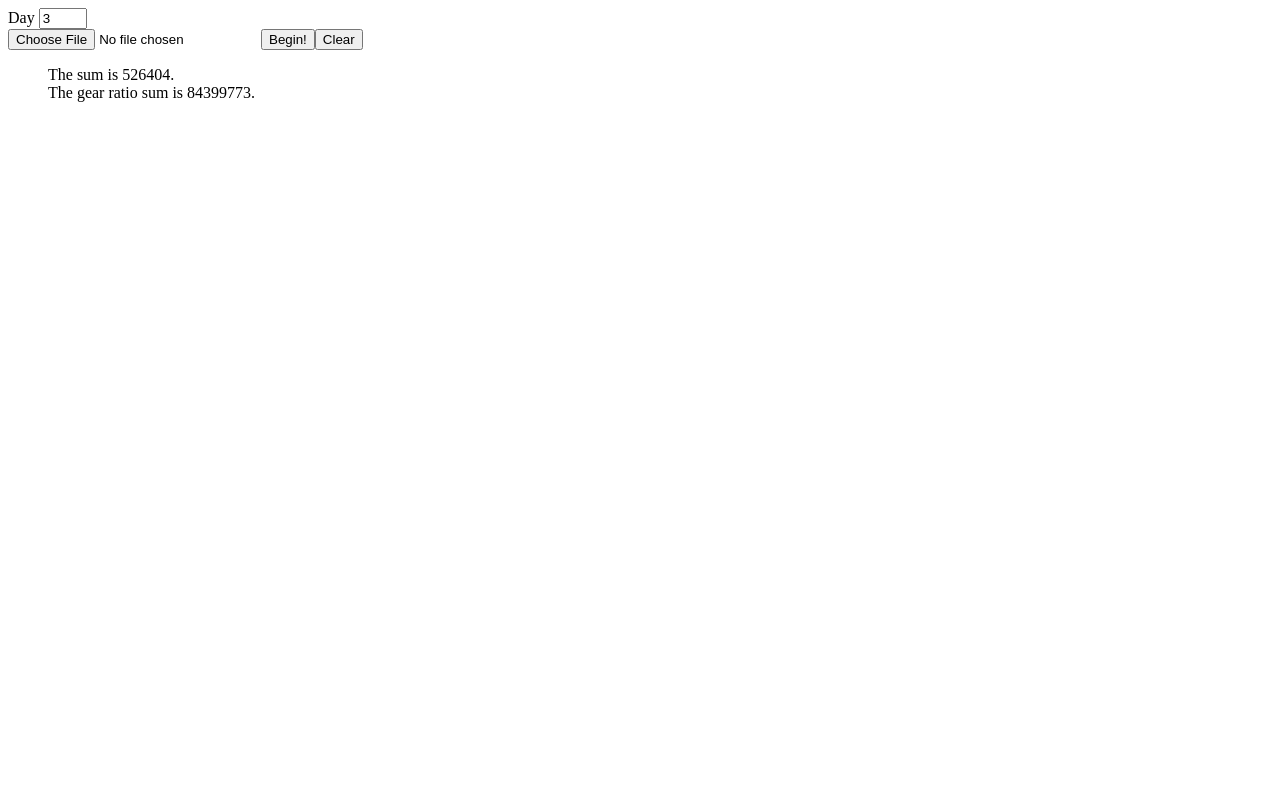
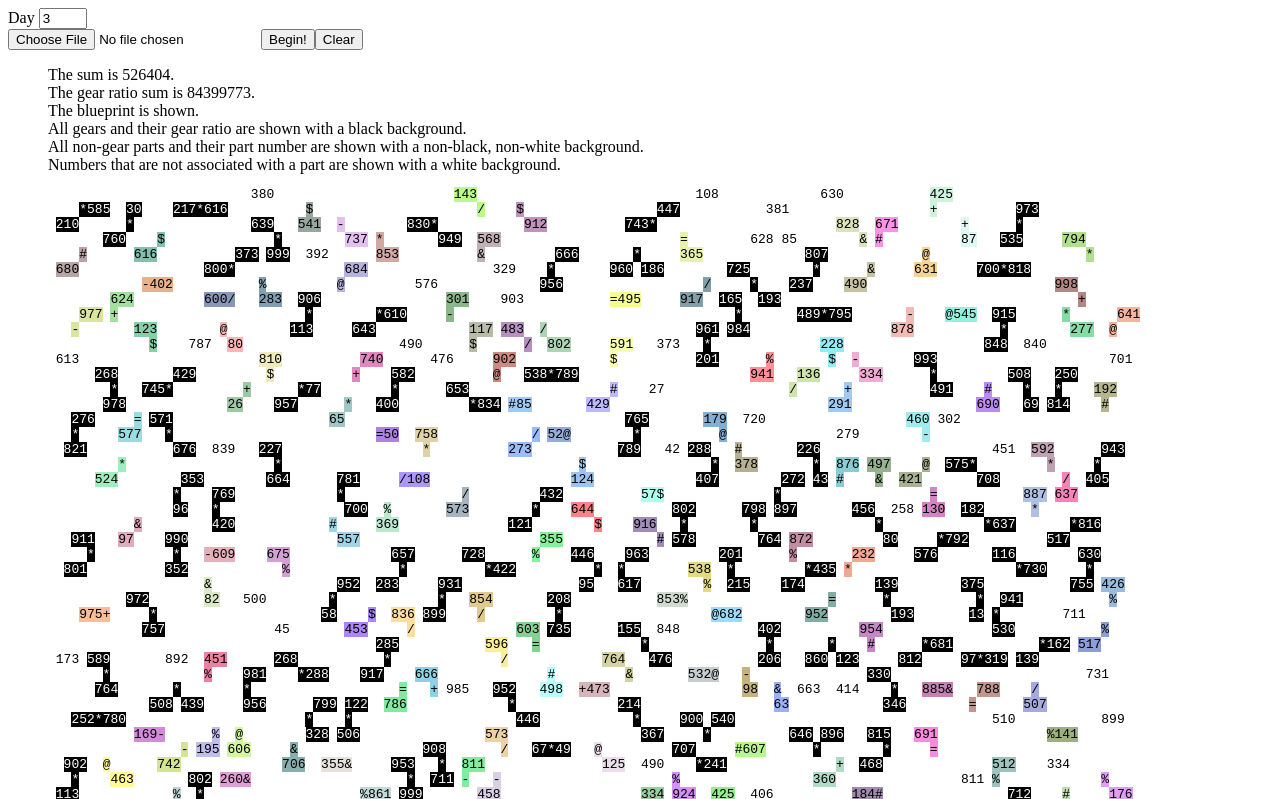
Before and after one commit to meow56/advent-of-code-2023, a plain HTML site: page index.html in a window 1280 px wide. Both pictures are taken after a click on the button "Begin!". Shown: the top 799 px of the page. Drawn offline with Linux system fonts and the light colour scheme.

Commit message:
Day 3-3
Classes implemented as planned. Also I added a random function so I could give each part a random color.

```diff
--- a/code/day-03.js
+++ b/code/day-03.js
@@ -1,7 +1,22 @@
 "use strict";
 
 function day03(input) {
+	function MaybePartNumber(y, xStart, xEnd, value) {
+		this.y = y;
+		this.xStart = xStart;
+		this.xEnd = xEnd;
+		this.value = value;
+		this.isPartNumber = false;
+		this.adjacentPart;
+	}
 
+	function Part(y, x, isMaybeGear) {
+		this.y = y;
+		this.x = x;
+		this.isMaybeGear = isMaybeGear;
+		this.adjacentLabels = [];
+		this.color = [randInt(128, 255), randInt(128, 255), randInt(128, 255)];
+	}
 
 	const FILE_REGEX = /.+/g;
 	let grid = [];
@@ -14,35 +29,80 @@ function day03(input) {
 		grid.push(entry[0].split(""));
 		let partEntry;
 		while(partEntry = PART_REGEX.exec(entry)) {
-			parts.push([grid.length - 1, partEntry.index, partEntry[0] === "*", []]);
+			parts.push(new Part(grid.length - 1,
+				partEntry.index,
+				partEntry[0] === "*"));
 		}
 		let numEntry;
 		while(numEntry = NUM_REGEX.exec(entry)) {
-			let temp = [grid.length - 1, numEntry.index, numEntry.index + numEntry[0].length - 1, +(numEntry[0]), false];
+			let temp = new MaybePartNumber(grid.length - 1,
+				numEntry.index,
+				numEntry.index + numEntry[0].length - 1,
+				+(numEntry[0]));
 			numbers.push(temp);
 		}
 	}
 
 	for(let part of parts) {
-		for(let i = 0; i < numbers.length; i++) {
-			if(numbers[i][0] < part[0] - 1) continue;
-			if(numbers[i][0] > part[0] + 1) continue;
-			if(numbers[i][2] >= part[1] - 1 && numbers[i][2] <= part[1] + 1) {
-				numbers[i][4] = true;
-				if(part[2]) part[3].push(numbers[i][3]);
-			} else if(numbers[i][1] >= part[1] - 1 && numbers[i][1] <= part[1] + 1) {
-				numbers[i][4] = true;
-				if(part[2]) part[3].push(numbers[i][3]);
+		for(let number of numbers) {
+			if(number.y < part.y - 1) continue;
+			if(number.y > part.y + 1) continue;
+			if(number.xStart >= part.x - 1 && number.xStart <= part.x + 1) {
+				number.isPartNumber = true;
+				number.adjacentPart = part;
+				if(part.isMaybeGear) part.adjacentLabels.push(number);
+			} else if(number.xEnd >= part.x - 1 && number.xEnd <= part.x + 1) {
+				number.isPartNumber = true;
+				number.adjacentPart = part;
+				if(part.isMaybeGear) part.adjacentLabels.push(number);
 			}
 		}
 	}
 
 	let partSum = numbers.reduce(function(acc, val) {
-		return val[4] ? acc + val[3] : acc;
+		return val.isPartNumber ? acc + val.value : acc;
 	}, 0);
 	let gearRatioSum = parts.reduce(function(acc, val) {
-		return val[2] && val[3].length === 2 ? acc + val[3][0] * val[3][1] : acc;
+		return val.isMaybeGear && val.adjacentLabels.length === 2 ?
+			acc + val.adjacentLabels[0].value * val.adjacentLabels[1].value
+			: acc;
 	}, 0);
 	displayCaption(`The sum is ${partSum}.`);
 	displayCaption(`The gear ratio sum is ${gearRatioSum}.`);
+	displayCaption(`The blueprint is shown.`);
+	displayCaption(`All gears and their gear ratio are shown with a black background.`);
+	displayCaption(`All non-gear parts and their part number are shown with a non-black, non-white background.`);
+	displayCaption(`Numbers that are not associated with a part are shown with a white background.`);
+
+	for(let part of parts) {
+		if(part.isMaybeGear && part.adjacentLabels.length === 2) {
+			part.color = "black";
+		}
+	}
+	for(let i = 0; i < grid.length; i++) {
+		let initialLine = new Array(grid[i].length).fill(" ");
+		for(let part of parts) {
+			if(part.y !== i) continue;
+			if(part.color === "black") {
+				initialLine[part.x] = `<span class="black">${grid[i][part.x]}</span>`;
+			} else {
+				initialLine[part.x] = `<span style="background-color: rgb(${part.color.join(", ")});">${grid[i][part.x]}</span>`;
+			}
+		}
+		for(let number of numbers) {
+			if(number.y !== i) continue;
+			if(!number.isPartNumber) {
+				let dummy = new Array(number.value.toString().length - 1).fill("");
+				initialLine.splice(number.xStart, number.value.toString().length, number.value, ...dummy);
+			} else {
+				let dummy = new Array(number.value.toString().length - 1).fill("");
+				if(number.adjacentPart.color === "black") {
+					initialLine.splice(number.xStart, number.value.toString().length, `<span class="black">${number.value}</span>`, ...dummy);
+				} else {
+					initialLine.splice(number.xStart, number.value.toString().length, `<span style="background-color: rgb(${number.adjacentPart.color.join(", ")});">${number.value}</span>`, ...dummy);
+				}
+			}
+		}
+		displayText(initialLine.join(""));
+	}
 }
--- a/main.js
+++ b/main.js
@@ -97,3 +97,7 @@ function clearButtons() {
 		buttons.removeChild(button);
 	}
 }
+
+function randInt(min, max) {
+	return Math.floor((Math.random() * (max - min + 1)) + min);
+}
--- a/style.css
+++ b/style.css
@@ -19,6 +19,11 @@
 	color: white;
 }
 
+.black {
+	background-color: black;
+	color: white;
+}
+
 .text-red {
 	color: red;
 }
```
